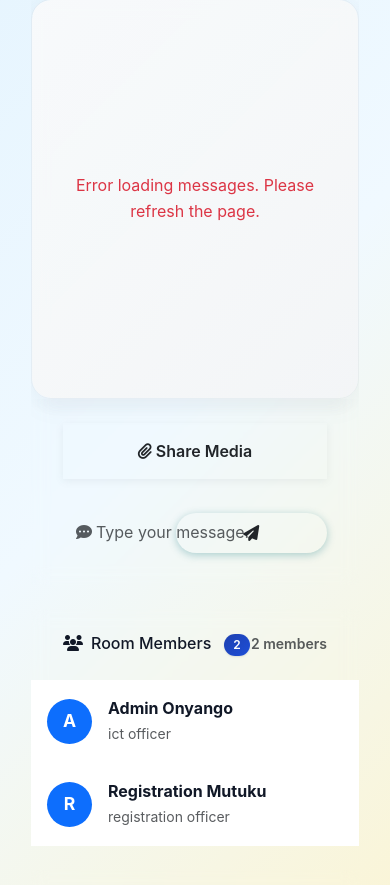
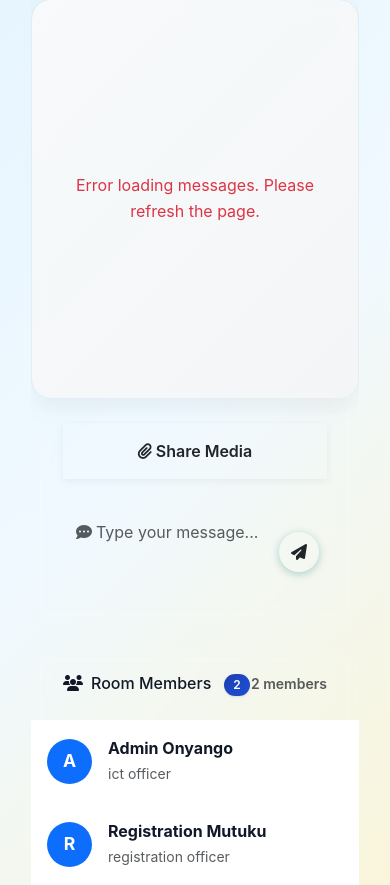
Before and after one commit to Haroldke13/fts, a Flask app: template app/templates/chat/chat_room.html in a window 390 px wide. Shown: the part 430-1315 px from the top of the page. Run offline with Flask 3, Linux system fonts and the light colour scheme; the template is opened without the code that fills it: values that come from a table or form of the project are taken from there, others are empty; data comes from the database, SQL or seed files in the repository; both versions use the stored data as it was after the commit; some libraries are stand-ins or nearby versions.

Commit message:
changes 1

```diff
--- a/app/templates/chat/chat_room.html
+++ b/app/templates/chat/chat_room.html
@@ -1072,6 +1072,16 @@
     }
     .media-player.video-player {
         max-width: 100%;
+    }
+
+    /* Increase message input size on mobile */
+    .message-form .form-control {
+        min-height: 80px !important;
+        font-size: 16px !important; /* Prevent zoom on iOS */
+    }
+
+    .form-floating > .form-control {
+        min-height: calc(80px + 1rem + 2px) !important; /* Account for floating label */
     }
 }
 
@@ -1356,18 +1366,15 @@
                         </div>
 
                         <!-- Modern Message Input -->
-                        <div class="d-flex gap-2 align-items-end">
-                            <div class="flex-grow-1">
-                                <div class="form-floating">
-                                    {{ form.message(class="form-control", placeholder="Type your message... (optional with media)", rows=1, style="min-height: 50px; resize: none; border-radius: 25px;") }}
-                                    <label for="message" class="text-muted">
-                                        <i class="fas fa-comment-dots me-1"></i>Type your message...
-                                    </label>
-                                </div>
+                        <div class="position-relative">
+                            <div class="form-floating">
+                                {{ form.message(class="form-control", placeholder="Type your message... (optional with media)", rows=1, style="min-height: 50px; resize: none; border-radius: 25px; padding-right: 60px;") }}
+                                <label for="message" class="text-muted">
+                                    <i class="fas fa-comment-dots me-1"></i>Type your message...
+                                </label>
                             </div>
-                            <button type="submit" class="btn btn-primary rounded-pill px-4" title="Send Message">
+                            <button type="submit" class="btn btn-primary position-absolute end-0 top-50 translate-middle-y me-2 rounded-circle d-flex align-items-center justify-content-center" style="width: 40px; height: 40px; z-index: 10;" title="Send Message">
                                 <i class="fas fa-paper-plane"></i>
-                                <span class="d-none d-sm-inline ms-1">Send</span>
                             </button>
                         </div>
 
```
Also changed, not shown: instance/fts.db.
